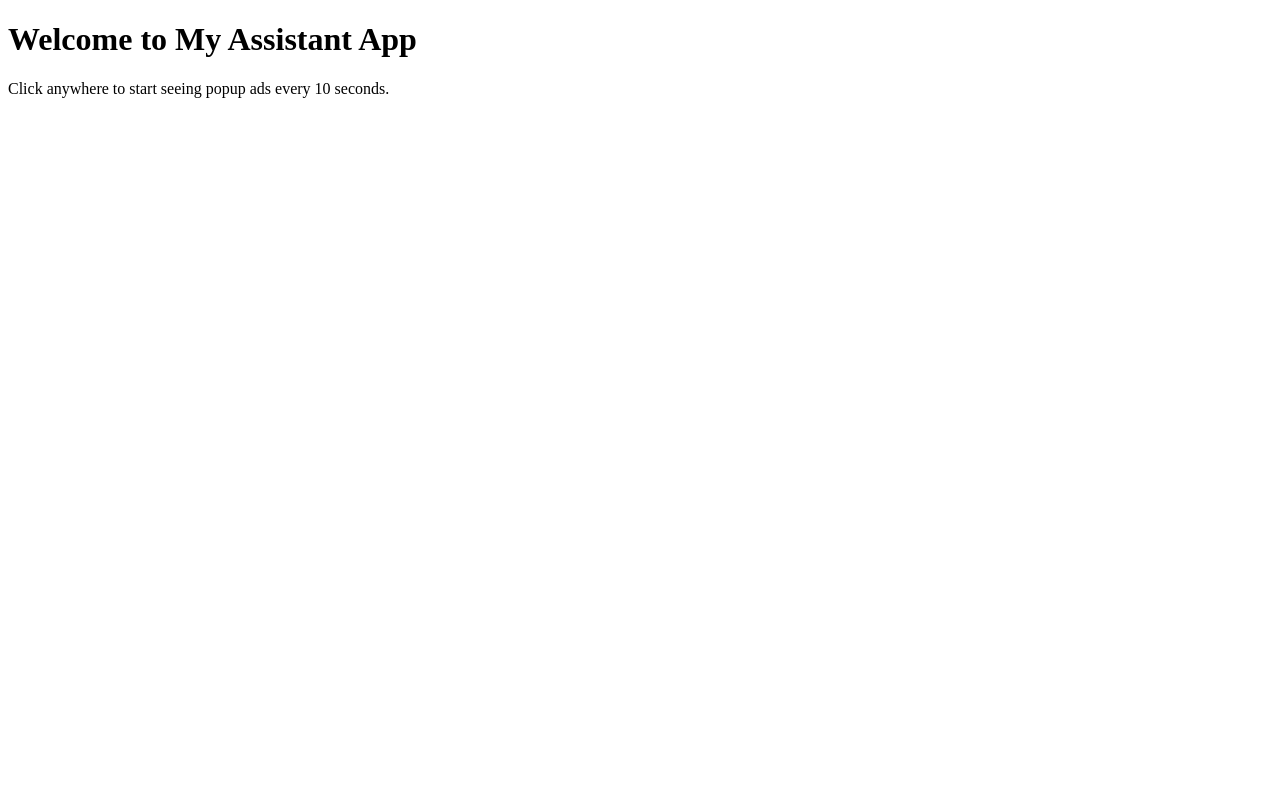
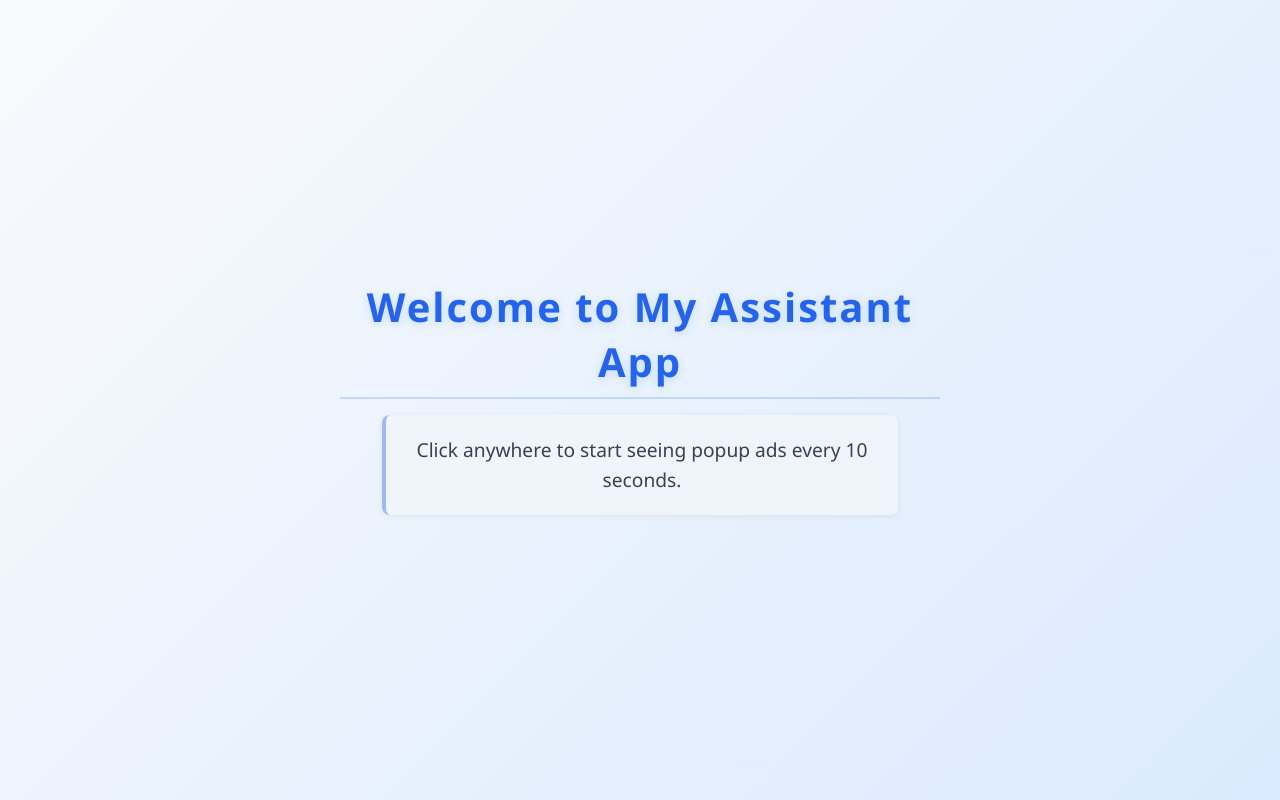
Before and after one commit to yashraj381/yaro-assistant, a plain HTML site: page index.html in a window 1280 px wide. Drawn offline with Linux system fonts and the light colour scheme.

Commit message:
Update index.html

```diff
--- a/index.html
+++ b/index.html
@@ -3,6 +3,68 @@
 <head>
   <meta charset="UTF-8">
   <title>Your Assistant App</title>
+</head>
+  <head>
+  <meta charset="UTF-8">
+  <title>Your Assistant App</title>
+  <style>
+    body {
+      background: linear-gradient(135deg, #f8fafc 0%, #dbeafe 100%);
+      font-family: 'Segoe UI', 'Roboto', Arial, sans-serif;
+      color: #22223b;
+      min-height: 100vh;
+      margin: 0;
+      padding: 0;
+      display: flex;
+      flex-direction: column;
+      align-items: center;
+      justify-content: center;
+    }
+
+    h1 {
+      font-size: 2.5rem;
+      font-weight: 700;
+      margin-bottom: 1rem;
+      color: #2563eb;
+      letter-spacing: 2px;
+      text-shadow: 0 2px 8px #93c5fd77;
+      border-bottom: 2px solid #2563eb33;
+      padding-bottom: 0.5rem;
+      width: 100%;
+      max-width: 600px;
+      text-align: center;
+    }
+
+    p {
+      font-size: 1.2rem;
+      color: #374151;
+      margin-top: 0;
+      margin-bottom: 2rem;
+      text-align: center;
+      max-width: 480px;
+      line-height: 1.6;
+      background: #f1f5f9cc;
+      border-radius: 8px;
+      padding: 1.2rem 1rem;
+      box-shadow: 0 1px 6px #0001;
+      border-left: 4px solid #2563eb66;
+    }
+
+    @media (max-width: 600px) {
+      h1 {
+        font-size: 1.6rem;
+        max-width: 95vw;
+      }
+      p {
+        font-size: 1rem;
+        max-width: 95vw;
+        padding: 0.8rem 0.5rem;
+      }
+      body {
+        padding: 1rem 0;
+      }
+    }
+  </style>
 </head>
 <body>
   <h1>Welcome to My Assistant App</h1>
```
